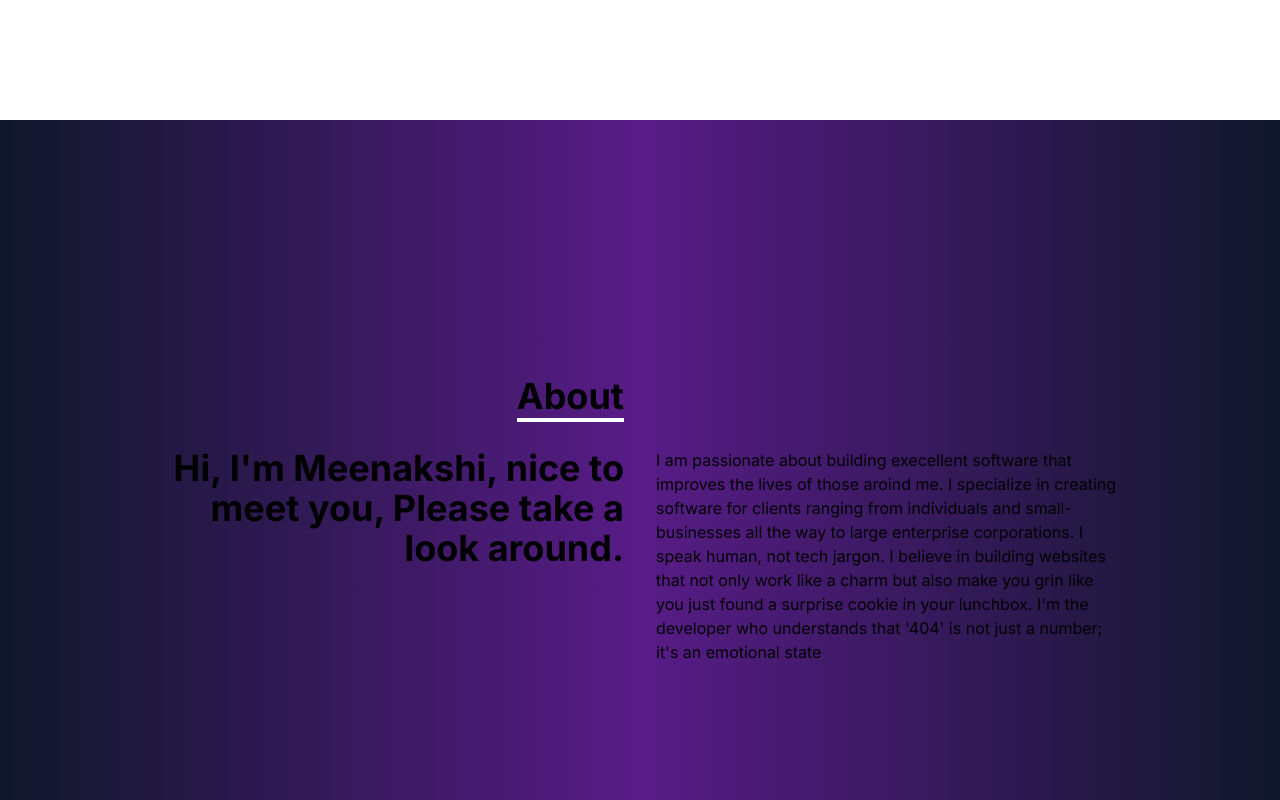
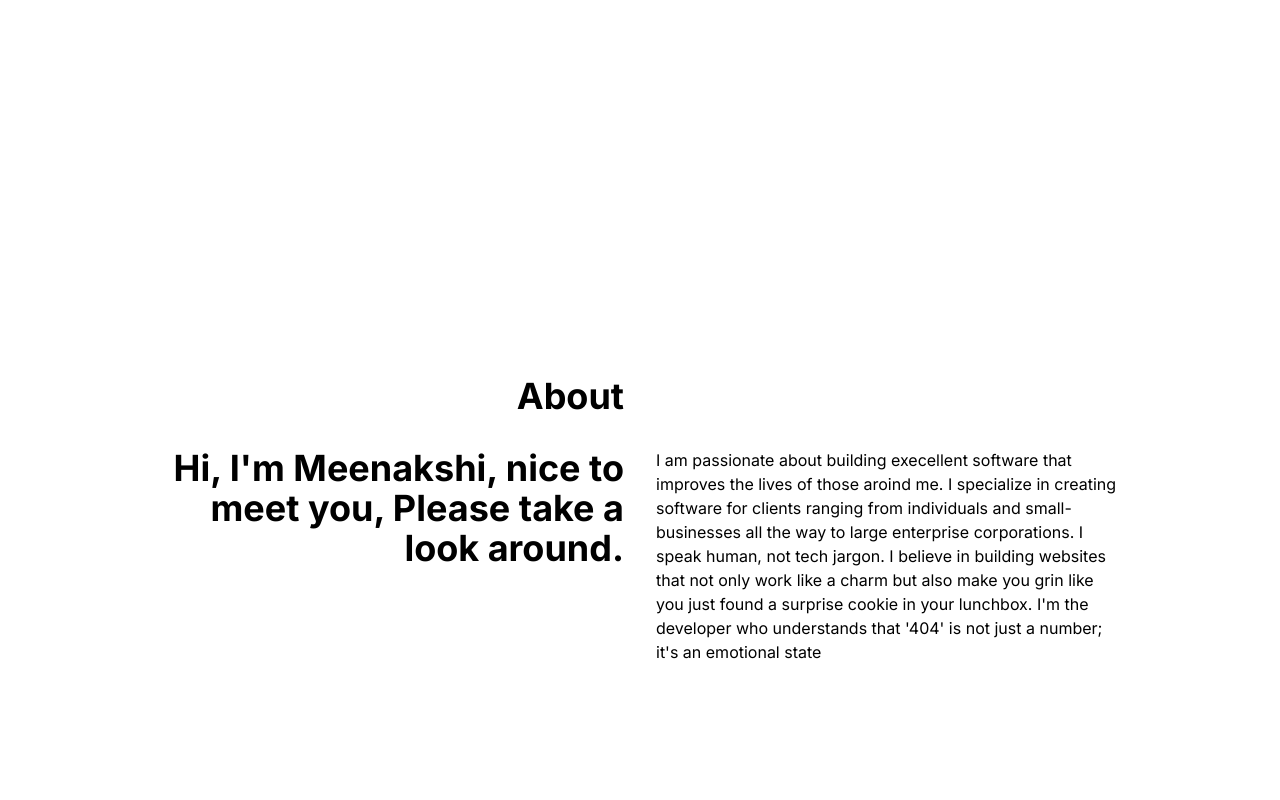
Before and after one commit to Meenakshishrivastava/myProtfolio, a Next.js app: page / in a window 1280 px wide. Shown: the part 680-1480 px from the top of the page. Built offline with nearby package versions, Linux system fonts and the light colour scheme.

Commit message:
Update About.js

```diff
--- a/Components/About.js
+++ b/Components/About.js
@@ -2,7 +2,7 @@ import React from 'react'
 
 const About = () => {
   return (
-    <div name='About' className='bg-gradient-to-r from-slate-900 via-purple-900 to-slate-900 w-full h-screen text-grey-300 '>
+    <div name='About' className='bg-white w-full h-screen text-grey-300 '>
       <div className=' flex flex-col justify-center items-center w-full h-full'>
         <div className='max-w-[1000px] w-full px-4 grid grid-cols-2 gap-8'>
         <div className='sm:text-right pb-8 pl-4'>
```
